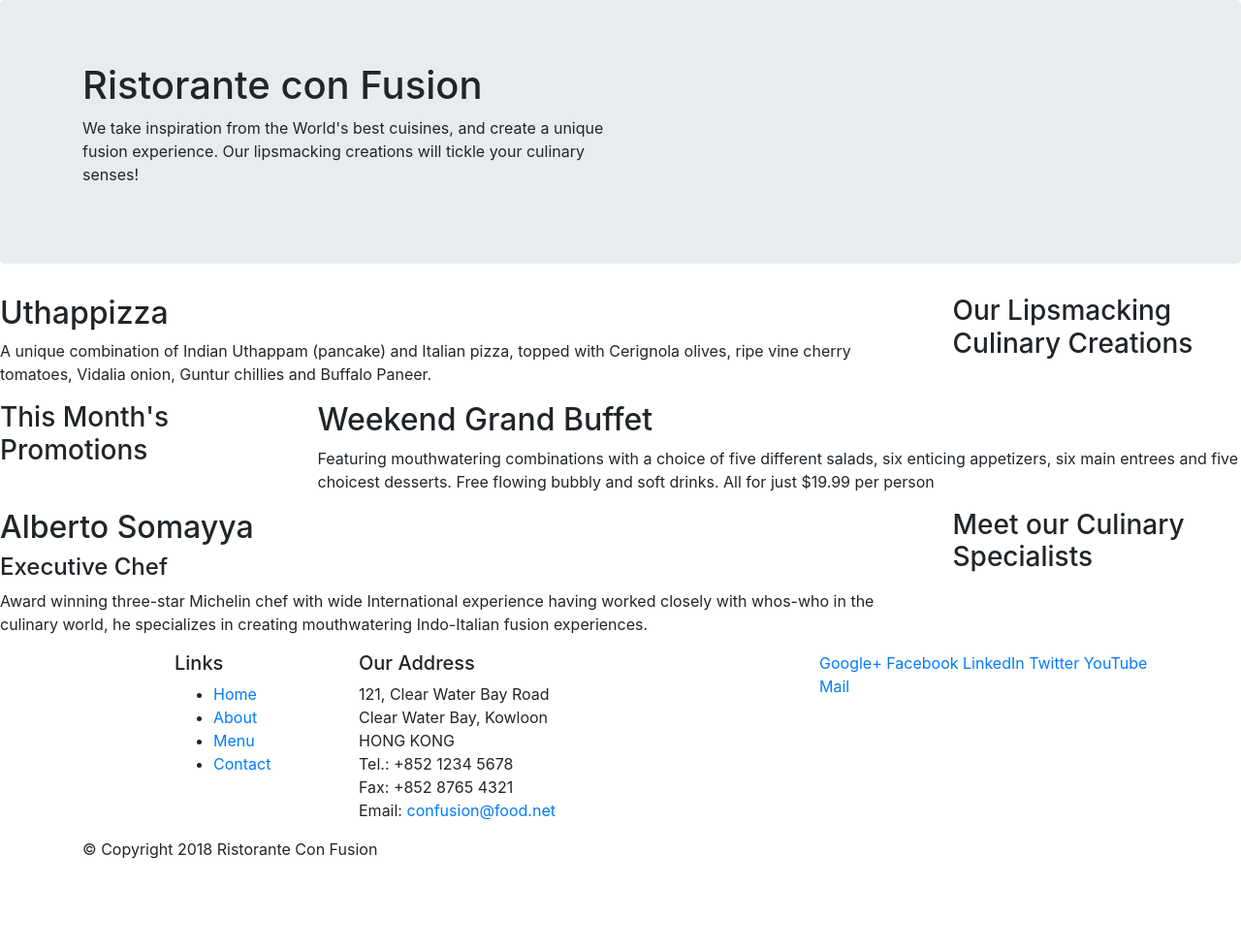
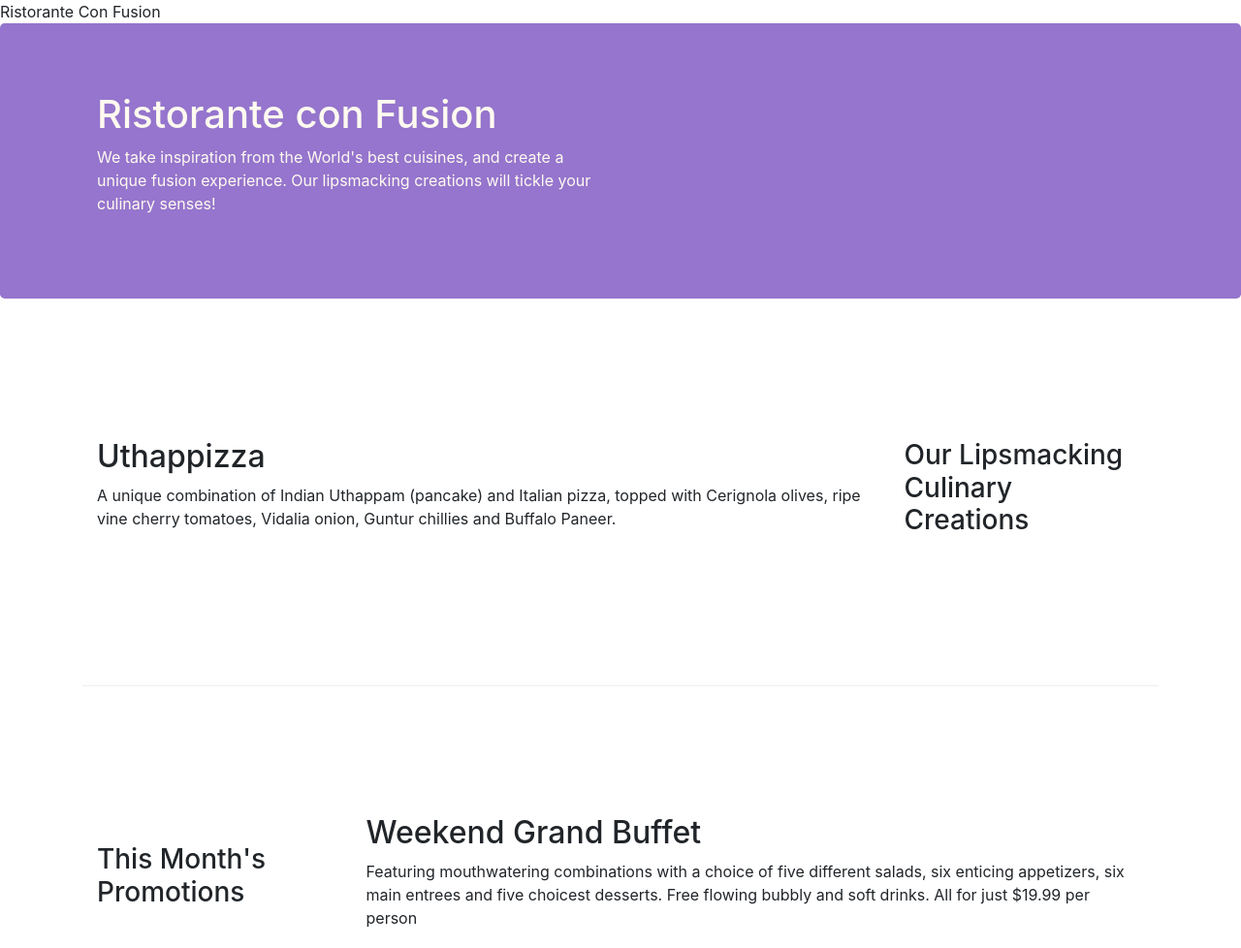
Before and after one commit to helenlu66/Bootstrap, a website: page index.html in a window 1280 px wide. Shown: the top 978 px of the page at 97% size. Before the commit the page ends 904 px from the top, so only its background shows below. Drawn offline with nearby package versions, Linux system fonts and the light colour scheme.

Commit message:
Bootstrap part2

```diff
--- /dev/null
+++ b/css/styles.css
@@ -0,0 +1,30 @@
+.row-header {
+    margin: 0px auto;
+    padding: 0px auto;
+}
+
+.row-content {
+    margin: 0px auto;
+    padding: 50px 0px 50px 0px;
+    border-bottom: 1px ridge;
+    min-height: 400px;
+}
+
+.footer {
+    background-color: #D1C4E9;
+    margin: 0px auto;
+    padding: 20px 0px 20px 0px;
+}
+
+.jumbotron {
+    padding: 70px 30px 70px 30px;
+    margin: 0px auto;
+    background: #9575CD;
+    color: floralwhite;
+}
+
+.address {
+    font-size; 80%;
+    margin: 0px;
+    color: #0f0f0f;
+}
--- a/index.html
+++ b/index.html
@@ -9,6 +9,7 @@
 
     <!-- Bootstrap CSS -->
     <link rel="stylesheet" href="node_modules/bootstrap/dist/css/bootstrap.min.css">
+    <link rel="stylesheet" href="css/styles.css"
     <title>Ristorante Con Fusion</title>
 </head>
 
@@ -16,7 +17,7 @@
 
     <header class="jumbotron">
         <div class="container">
-            <div class="row">
+            <div class="row row-header">
                 <div class="col-12 col-sm-6">
                     <h1>Ristorante con Fusion</h1>
                     <p>We take inspiration from the World's best cuisines, and create a unique fusion experience. Our lipsmacking creations will tickle your culinary senses!</p>
@@ -27,8 +28,8 @@
         </div>
     </header>
 
-    <div classs ="container">
-        <div class="row">
+    <div class="container">
+        <div class="row row-content align-items-center">
             <div class="col-12 col-sm-4 order-sm-last col-md-3">
                 <h3>Our Lipsmacking Culinary Creations</h3>
             </div>
@@ -39,7 +40,7 @@
         </div>
 
 
-        <div class="row">
+        <div class="row row-content align-items-center">
             <div class="col-12 col-sm-4 col-md-3">
                 <h3>This Month's Promotions</h3>
             </div>
@@ -49,7 +50,7 @@
             </div>
         </div>
 
-        <div class="row">
+        <div class="row row-content align-items-center">
             <div class="col-12 col-sm-4 order-sm-last col-md-3">
                 <h3>Meet our Culinary Specialists</h3>
             </div>
@@ -61,12 +62,12 @@
         </div>
     </div>
 
-    <footer>
+    <footer class="footer">
         <div class="container">
             <div class="row">
                 <div class = "col-4 offset-1 col-sm-2">
                     <h5>Links</h5>
-                    <ul>
+                    <ul class="list-unstyled">
                         <li><a href="#">Home</a></li>
                         <li><a href="#">About</a></li>
                         <li><a href="#">Menu</a></li>
@@ -84,8 +85,8 @@
 		              Email: <a href="mailto:confusion@food.net">confusion@food.net</a>
 		           </address>
                 </div>
-                <div class="col-12 col-sm-4">
-                    <div>
+                <div class="col-12 col-sm-4 align-self-center">
+                    <div class="text-center">
                         <a href="http://google.com/+">Google+</a>
                         <a href="http://www.facebook.com/profile.php?id=">Facebook</a>
                         <a href="http://www.linkedin.com/in/">LinkedIn</a>
@@ -95,7 +96,7 @@
                     </div>
                 </div>
            </div>
-           <div class="row">
+           <div class="row justify-content-center">
                 <div class = "col-auto">
                     <p>© Copyright 2018 Ristorante Con Fusion</p>
                 </div>
```
